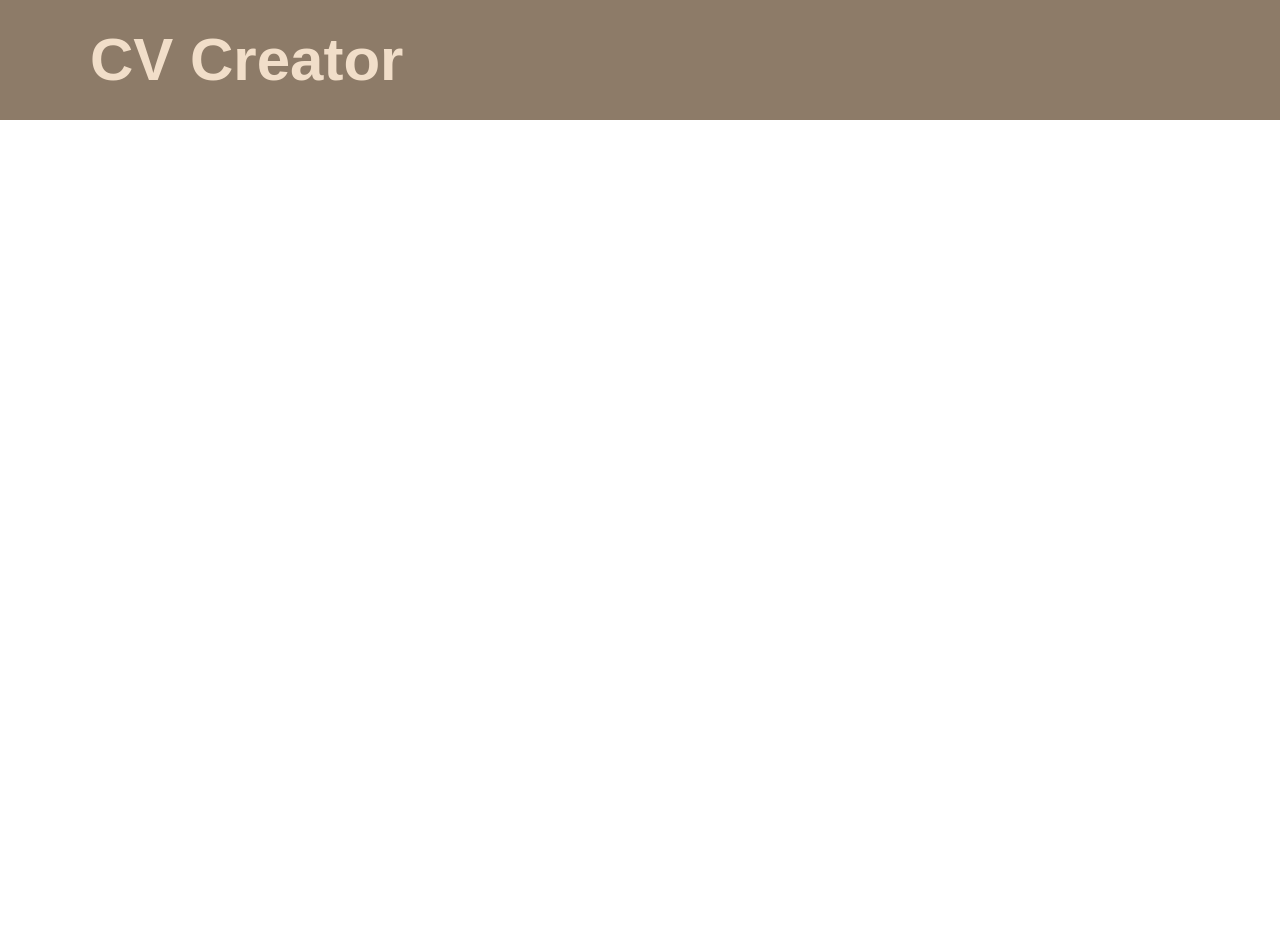
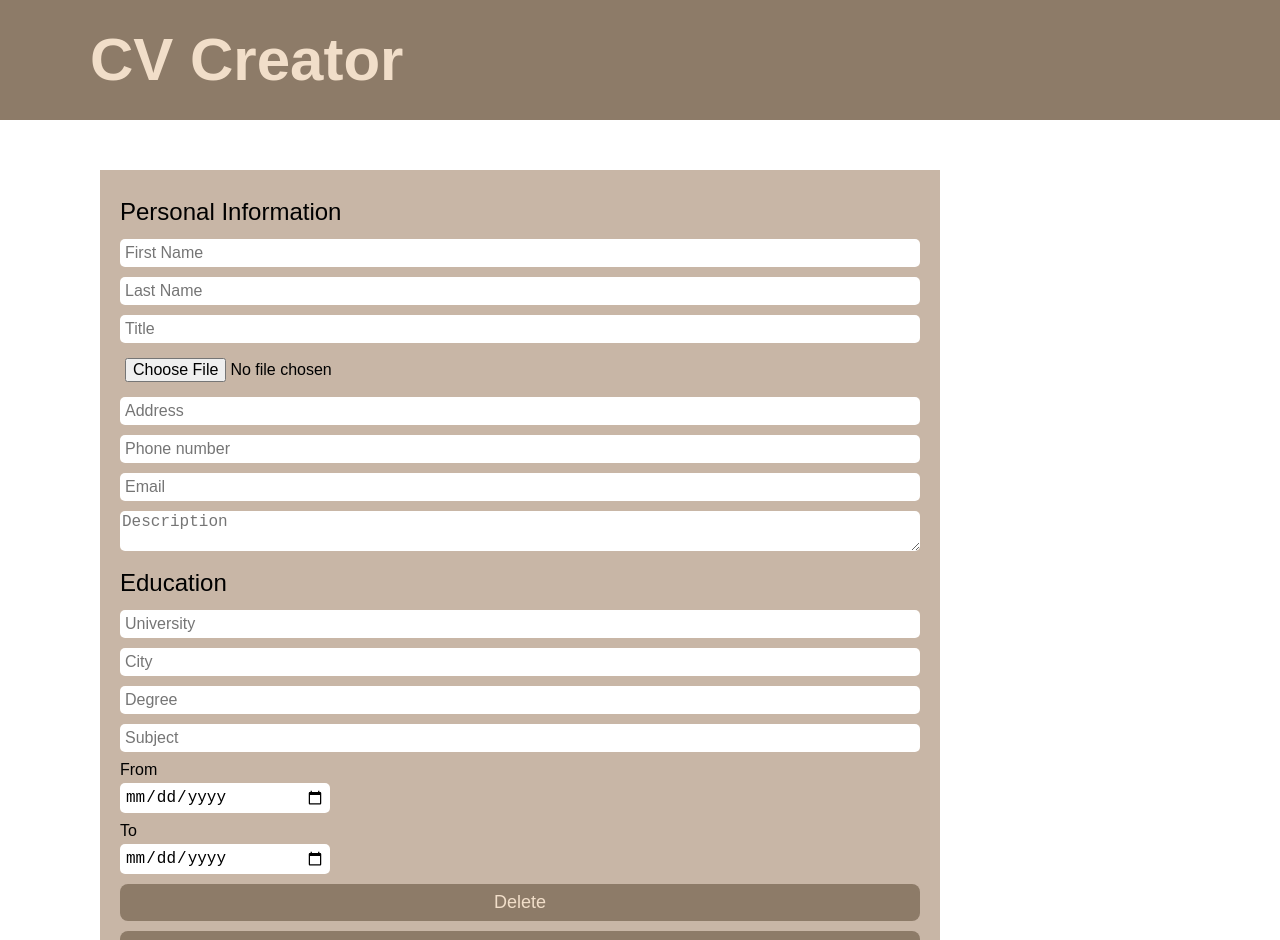
Before and after one commit to eduardsdn/react-cv-creator, a React (Create React App) app: page / in a window 1280 px wide. Shown: the top 940 px of the page. Before the commit the page ends 800 px from the top, so only its background shows below. Built offline with nearby package versions, Linux system fonts and the light colour scheme.

Commit message:
Added PersonalInfo and Education components

```diff
--- a/src/App.jsx
+++ b/src/App.jsx
@@ -1,10 +1,13 @@
 import Header from "./components/Header";
-
+import CVForm from "./components/CVForm";
 
 function App() {
   return (
     <div className="App">
       <Header />
+      <main className="main-content">
+        <CVForm />
+      </main>
     </div>
   );
 }
--- /dev/null
+++ b/src/components/CVForm.jsx
@@ -0,0 +1,11 @@
+import PersonalInfoForm from "./PersonalInfoForm"
+import EducationInfoForm from "./ExperienceForm"
+
+export default function CVForm() {
+    return(
+        <section className="cv-form">
+            <PersonalInfoForm />
+            <EducationInfoForm />
+        </section>
+    )
+}
--- /dev/null
+++ b/src/components/ExperienceForm.jsx
@@ -0,0 +1,19 @@
+export default function EInfoForm(){
+    return(
+    <div className="personal-info subform">
+        <h1 className="subform title">Education</h1>
+        <input type="text" placeholder="University"/>
+        <input type="text" placeholder="City"/>
+        <input type="text" placeholder="Degree"/>
+        <input type="text" placeholder="Subject"/>
+        <label htmlFor="dateForm">From</label>
+
+        <input type="date" id="dateFrom" />
+        <label htmlFor="dateTo">To</label>
+        <input type="date" id="dateTo" />
+
+        <button className="delete button">Delete</button>
+        <button className="add button">Add</button>
+    </div>
+    )
+}
--- /dev/null
+++ b/src/components/PersonalInfoForm.jsx
@@ -0,0 +1,15 @@
+export default function PersonalInfoForm(){
+    return(
+    <div className="personal-info subform">
+        <h1 className="subform title">Personal Information</h1>
+        <input type="text" placeholder="First Name"/>
+        <input type="text" placeholder="Last Name"/>
+        <input type="text" placeholder="Title"/>
+        <input type="file" />
+        <input type="text" placeholder="Address"/>
+        <input type="tel" placeholder="Phone number"/>
+        <input type="email" placeholder="Email" />
+        <textarea placeholder="Description"></textarea>
+    </div>
+    )
+}
--- a/src/style.css
+++ b/src/style.css
@@ -68,3 +68,72 @@ table {
     font-weight: 600;
     color: #F1DEC9;
 }
+
+/* main */
+.main-content {
+    padding-left: 100px;
+    padding-right: 100px;
+}
+
+/* CVForm */
+
+.cv-form {
+    margin-top: 50px;
+    background-color: #C8B6A6;
+    width: 800px;
+    /* height: 900px;  */
+    padding-top: 10px;
+    padding-bottom: 20px;
+    padding-left: 20px;
+    padding-right: 20px;
+    /* fixed values !!! */
+}
+
+/* Sub forms */
+.subform {
+    display: flex;
+    flex-direction: column;
+}
+
+.subform input {
+    padding: 5px;
+}
+
+.subform input, .subform textarea{
+    margin-top: 10px;
+    font-size: 16px;
+    border: inherit;
+    border-radius: 5px;
+}
+
+.subform .title {
+    font-size: 24px;
+    margin-top: 20px;
+    margin-bottom: 5px;
+    padding: 0%;
+}
+
+input[type='date'] {
+    margin-top: 5px;
+    max-width: 25%;
+}
+
+label {
+    margin-top: 10px;
+}
+
+.delete {
+    margin-top: 15px;
+}
+
+.button {
+    margin-top: 10px;
+    padding: 8px;
+    font-size: 18px;
+    border: inherit;
+    border-radius: 8px;
+    cursor: pointer;
+    color: #F1DEC9;
+    background-color:#8D7B68;
+
+}
```
